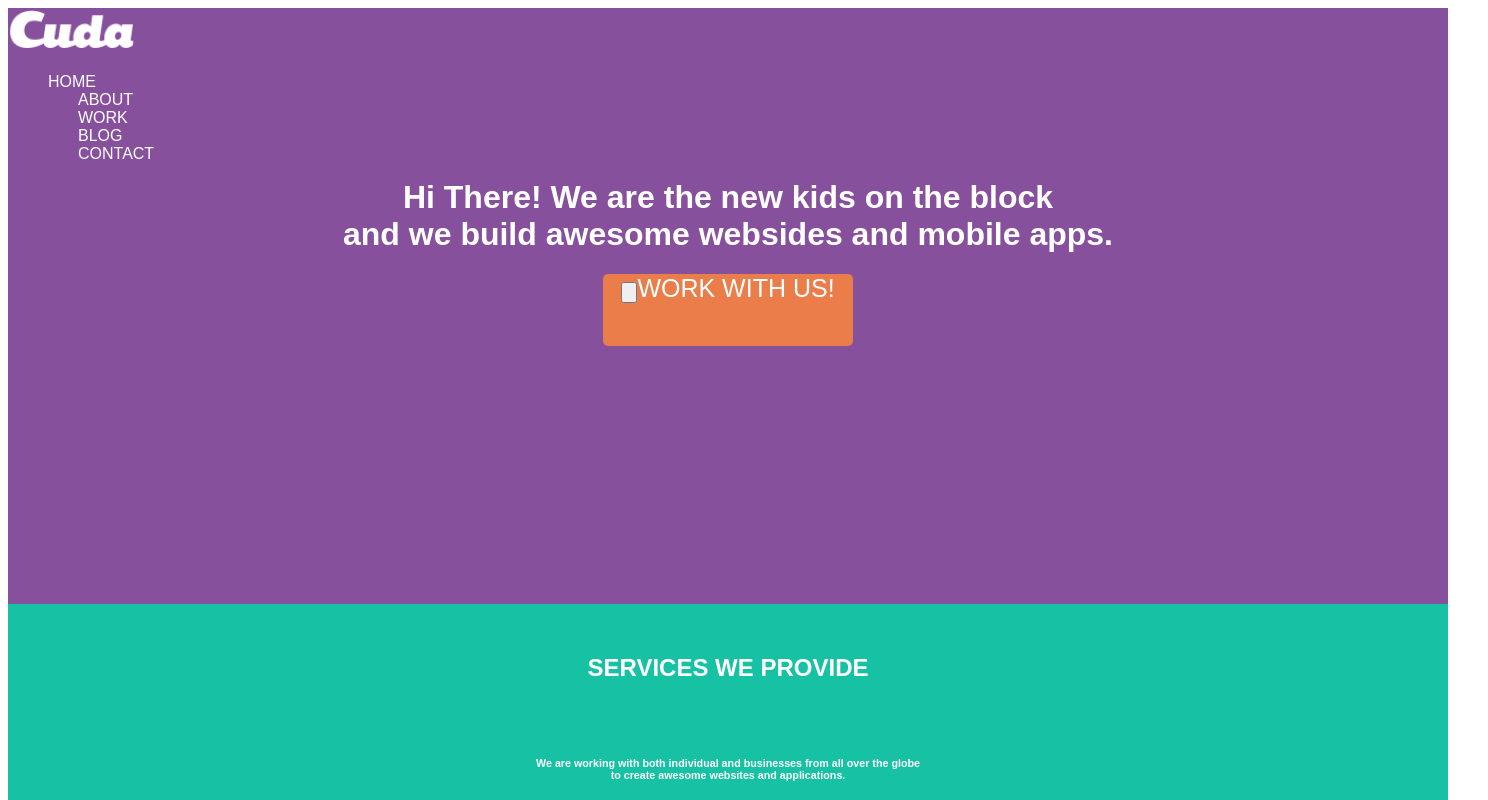
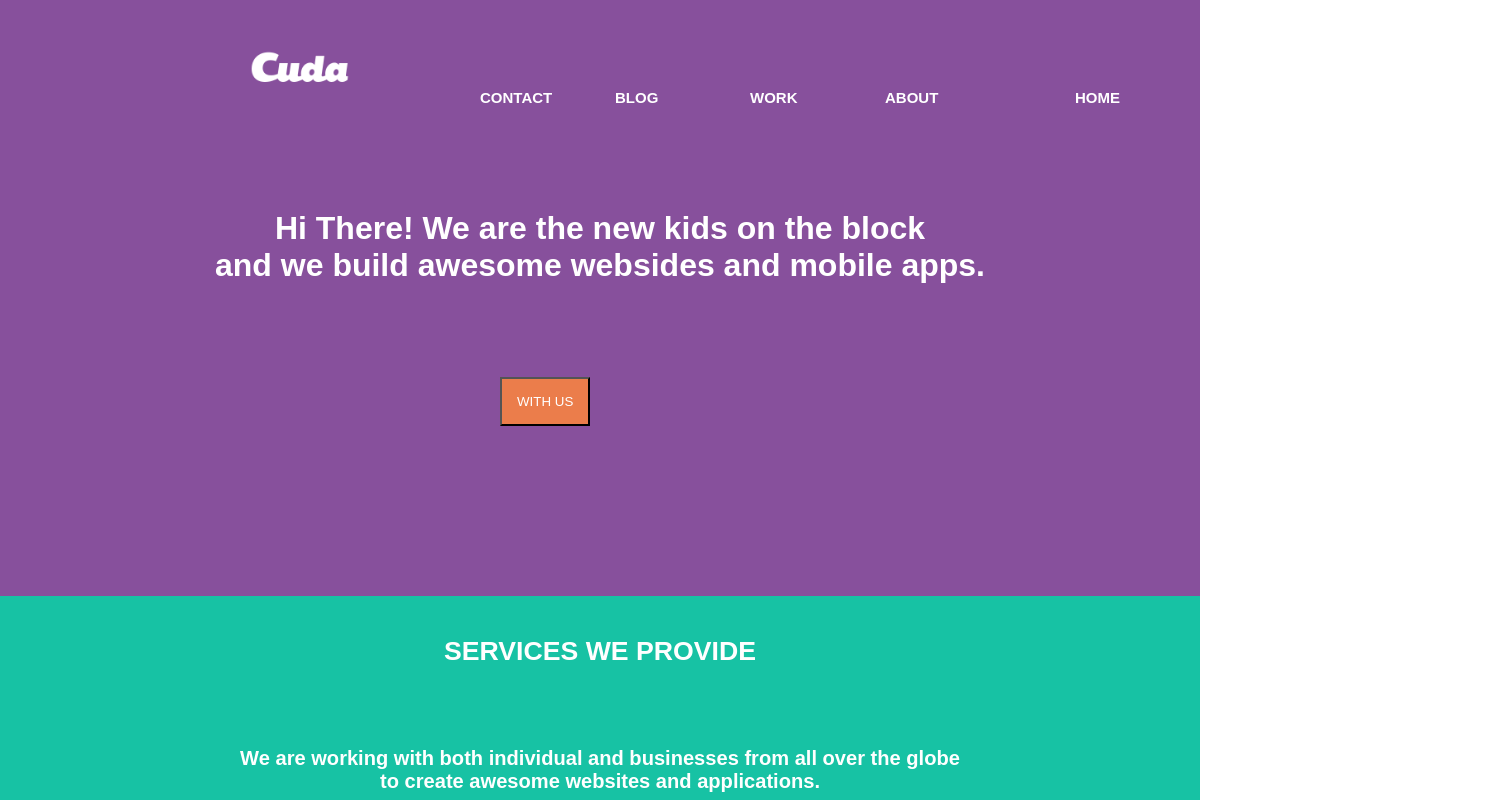
Before and after one commit to GabrielaVargas735/Semana13_WEB, a plain HTML site: page index.html in a window 1280 px wide. Shown: the top 800 px of the page, 1488 px wide, since content can reach past the window. Drawn offline with Linux system fonts and the light colour scheme.

Commit message:
Semana13

```diff
--- a/index.html
+++ b/index.html
@@ -5,15 +5,12 @@
     <meta name="viewport" content="width=device-width, initial-scale=1.0">
     <title>Semana13_WEB</title>
     <link rel='stylesheet' href='./styles.css'/>
-    <style>
-        #blue {color: #30bae7;}
-    </style>
 </head>
 <body>
     <div class='wrapper'>
         <div id='header' class='clearfix'>
-            <div id='logo'>
-                <img src='./img/logo.png'>
+            <div id='imagen'>
+                <img src='./img/logo.png' id='logo'>
             </div>
             <div id='list'>
                 <ul id='menu'>
@@ -28,7 +25,7 @@
                 <h1>Hi There! We are the new kids on the block <br>and we build awesome websides and mobile apps.</h1>
             </div>
             <div id='bottom' class='clearfix'>
-                <input type='button'><a>WORK WITH US!</a>
+                <button id='boton'>WITH US</button>
             </div>
         </div>
 
--- a/styles.css
+++ b/styles.css
@@ -1,16 +1,25 @@
 #header{
     background-color: #87509c;
-    width: 1440px;
+    width: 1200px;
     height: 596px;
+    padding:0;
+
 }
 body{
     padding: 0;
+    margin:0;
     font-family: Arial, Helvetica, sans-serif;
+    width:1200px;
 }
-#logo img{
-    width: 128px;
-    height: 45px;
-
+#logo{
+    width: 100px;
+    padding-top:25px;
+    padding-left:-30px;
+}
+#imagen{
+    width:100px;
+    padding-top:25px;
+    padding-left:250px;
 }
 .clearfix::after{
     content: "";
@@ -19,50 +28,69 @@ body{
 }
 .wrapper{
     margin: 0 auto;
-    width: 1440px;
+    width: 1200px;
     height: 1447px;
 }
-#list ul{
-    float: left;
+#list{
     list-style: none;
-    width:1440px;
+    text-decoration: none;
+    float: right;
+    margin-right: 40px;
+    padding: 0;
+}
+#list li{
+    float: right;
+    text-decoration: none;
+    list-style: none;
+    margin-left:40px;
+    margin-top:-17px;
 }
 #list li + li{
-    margin-left: 30px;
+    text-decoration: none;
+    list-style: none;
+    margin-left: -15px;
+    width: 150px;
 }
 #list li a{
+    font-size: 15px;
+    font-weight:bolder;
     color:#FFFFFF;
     text-decoration: none;
+    list-style: none;
     text-transform: uppercase;
+    margin-left: 40px;
+    margin-right: 40px;
 }
 #title{
     text-align: center;
-    color:#FFFFFF;
-    padding:0;
-    margin-top: 0;
+    color:#ebbcbc;
+    padding:0px;
+    margin:0;
+    width: 1200px;
+    height: 147px;
+    margin-top:120px;
 }
-#bottom{
-    width: 250px;
-    height: 72px;
-    background-color: #eb7d4b;
-    font-size: 25px;
-    border-radius: 5px 5px 5px 5px;
+#boton{
+    margin: 20px 500px ;
+    padding: 15px;
     text-align: center;
     color:#FFFFFF;
-    margin-left: auto;
-    margin-right: auto;
-    float: relative;
+    background-color: #eb7d4b;
+}
+#boton:hover{
+    background-color: #b9b9b9;
+    border: 1px  #b9b9b9;
 }
 #mainContent{
     background-color:#17c2a4;
     padding:0;
     margin: 0;
-    width: 1440px;
-    height: 750px;
+    width: 1200px;
+    height: 950px;
 }
 #footer{
     background-color: #344b8e;
-    width: 1440px;
+    width: 1200px;
     height: 20px;
     text-align: center;
     padding-top: 40px;
@@ -72,20 +100,27 @@ body{
     text-align: center;
     float: center;
     color: #FFFFFF;
-    padding:50px;
+    padding:0;
     margin:0;
     font-weight: bold;
+    padding-top: 40px;
 }
 #reason{
     text-align: center;
     color:#FFFFFF;
+    padding:0;
+    margin:0;
+    font-size:30px;
+    margin-top: 80px;
 }
 .txt{
     color:#FFFFFF;
     float:left;
     width: 300px;
-    margin:150px;
+    margin:60px;
+    padding-right: 40px;
     text-align: center;
+    margin-top: 100px
 }
 .txt + .txt{
     margin-left: -180px;
@@ -95,10 +130,11 @@ h1{
     text-align: center;
 }
 h2{
-    padding: 0px;
+    padding: 0;
     margin: 0;
     text-align: center;
     color:#FFFFFF;
+    font-size: 20pt;
 }
 h6{
     text-align: center;
@@ -107,9 +143,9 @@ h6{
 #list-footer{
     padding: 0px;
     margin: 0px;
-    text-align: right;
+    text-align: center;
     text-decoration: none;
-    display: inline;
+    /* display: inline; */
 }
 #list-footer li{
     color:#FFFFFF;
```
